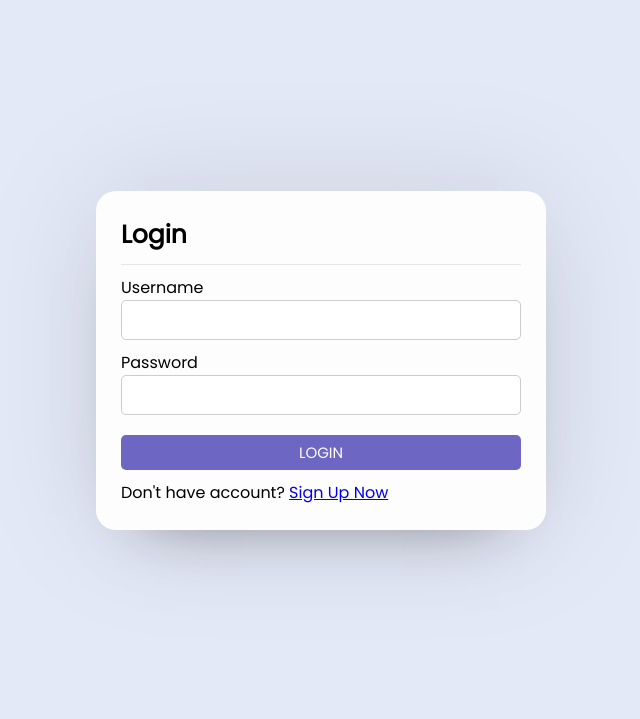
After one commit to Nish-008/crud_app_php, a PHP site: page / in a window 1280 px wide. The commit adds this page. Shown: the top 719 px of the page, without its empty margins (319-959 px from the left). Run offline with PHP 8.4, Linux system fonts and the light colour scheme.

Commit message:
login page added and styled

```diff
--- /dev/null
+++ b/index.php
@@ -0,0 +1,32 @@
+<!DOCTYPE html>
+<html lang="en" class="index-page">
+<head>
+    <meta charset="UTF-8">
+    <meta name="viewport" content="width=device-width, initial-scale=1.0">
+    <title>Login Form</title>
+    <link rel="stylesheet" href="style.css">
+</head>
+<body>
+    <div class="container">
+        <div class="box form-box">
+<header>Login </header>
+<form action="" method="post">
+    <div class="field input">
+        <label for="username">Username</label>
+        <input type="text" name="username" id="username" required>
+    </div>
+    <div class="field input">
+        <label for="password">Password</label>
+        <input type="text" name="password" id="password" required>
+    </div>
+    <div class="field">
+        <input type="submit" class="btn" name="usubmit" value="LOGIN" required>
+    </div>
+    <div class="links">
+        Don't have account? <a href="register.php">Sign Up Now</a>
+    </div>
+</form>
+        </div>
+    </div>
+</body>
+</html>
--- a/style.css
+++ b/style.css
@@ -1,3 +1,4 @@
+@import url('https://fonts.googleapis.com/css?family=Poppins');
 #main_title{
     text-align: center;
     background-color: #333;
@@ -13,10 +14,85 @@
     float: right;
 }
 .container{
-    margin-top: 50px;
+    margin-top: 100px;
 }
 
 h6{
 text-align: center;
 color: red;
 }
+.index-page *{
+    padding: 0;
+    margin: 0;
+    box-sizing: border-box;
+    font-family: 'Poppins',sans-serif;
+
+}
+.index-page body {
+    background: #e4e9f7;
+}
+.index-page .container{
+    display: flex;
+    align-items: center;
+    justify-content: center;
+    min-height: 90vh;
+}
+.index-page .box{
+    background: #fdfdfd;
+    display: flex;
+    flex-direction: column;
+    padding: 25px 25px;
+    border-radius: 20px;
+    box-shadow: 0 0 128px 0 rgba(0,0,0,0.1),
+                0 32px 64px -48px rgba(0,0,0,0.5);
+
+}
+
+.index-page .form-box{
+    width:  450px;
+    margin: 0px 10px;
+}
+
+.index-page .form-box header{
+    font-size: 25px;
+    font-weight: 600;
+    padding-bottom: 10px;
+    border-bottom: 1px solid #e6e6e6;
+    margin-bottom: 10px;
+}
+.index-page .form-box form .field{
+    display: flex;
+    margin-bottom: 10px;
+    flex-direction: column;
+}
+
+.index-page .form-box form .input input{
+    height: 40px;
+    width: 100%;
+    font-size: 16px;
+    padding: 0 10px;
+    border-radius: 5px;
+    border: 1px solid #ccc;
+    outline: none;
+}
+.index-page .btn{
+    height: 35px;
+    background: rgba(76,68,182,0.808);
+    border: 0;
+    border-radius: 5px;
+    color: #fff;
+    font-size: 15px;
+    cursor: pointer;
+    transition: all .3s;
+    margin-top: 10px;
+    padding: 0px 10px;
+}
+.index-page .btn:hover{
+    opacity: 0.82;
+}
+.index-page .submit{
+    width: 100%;
+}
+.index-page .link{
+    margin-bottom: 15px;
+}
```
Also changed, not shown: register.php (added, +32 -0 lines).
